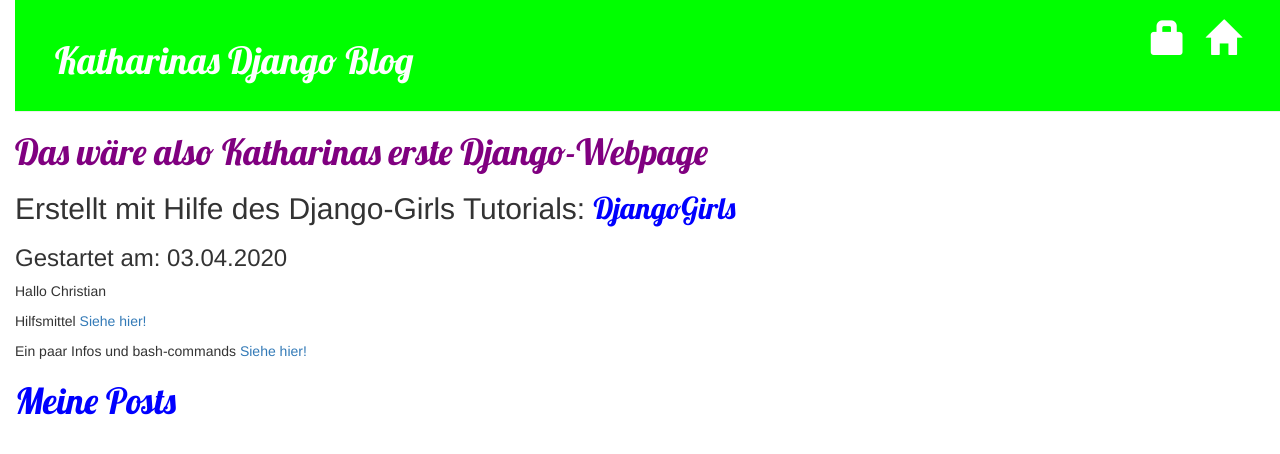
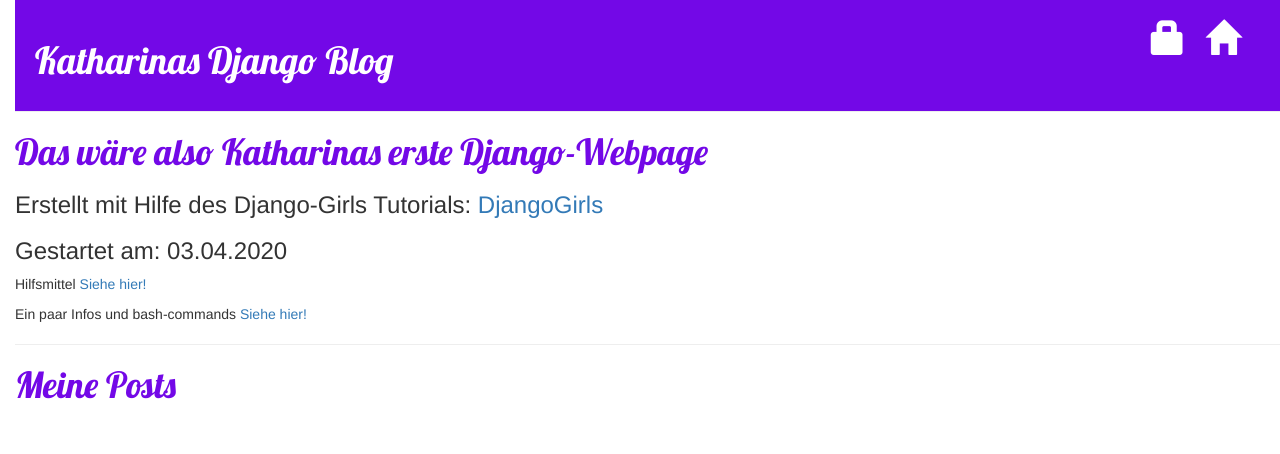
Before and after one commit to kusejkok/my-first-blog, a Django app: template blog/templates/blog/post_list.html in a window 1280 px wide. Shown: the top 454 px of the page. Run offline with Django 3.2, Linux system fonts and the light colour scheme; the template is opened without the code that fills it, so the values that code supplies are empty; some libraries are stand-ins or nearby versions.

Commit message:
some style changes

```diff
--- a/blog/static/css/blog.css
+++ b/blog/static/css/blog.css
@@ -1,8 +1,8 @@
 
 .page-header {
-    background-color: #00FF00;
+    background-color: #7308E7;
     margin-top: 0;
-    padding: 20px 20px 20px 40px;
+    padding: 20px 20px 20px 20px;
 }
 
 .page-header h1, .page-header h1 a, .page-header h1 a:visited, .page-header h1 a:active {
@@ -17,7 +17,7 @@
 }
 
 .date {
-    color: #070DBD;
+    color: #480ABB;
 }
 
 .save {
@@ -43,9 +43,14 @@
     color: #000000;
 }
 
-h1, h1 a, h2 a {
-    color: #0000FF;
+h1, h1 a {
+    color: #7308E7;
     font-family: 'Lobster';
+}
+
+h2 a {
+    color: #7308E7;
+    font-family: 'Courier New';
 }
 
 
--- a/blog/templates/blog/base.html
+++ b/blog/templates/blog/base.html
@@ -20,13 +20,14 @@
     <h1><a href="/">Katharinas Django Blog</a></h1>
 </div>
 
-<h1 style = "color:purple"> Das wäre also Katharinas erste Django-Webpage </h1>
-<h2> Erstellt mit Hilfe des Django-Girls Tutorials: <a href="https://djangogirls.org" target="_blank">DjangoGirls</a> </h2>
+<h1> Das wäre also Katharinas erste Django-Webpage </h1>
+<h3> Erstellt mit Hilfe des Django-Girls Tutorials: <a href="https://djangogirls.org" target="_blank">DjangoGirls</a> </h3>
 <h3> Gestartet am: 03.04.2020 </h3>
-<p> Hallo Christian </p>
+
 <p> Hilfsmittel <a href="/about" target="_self">Siehe hier!</a></p>
 <p> Ein paar Infos und bash-commands <a href="/terminal" target="_self">Siehe hier!</a></p>
 
+<hr>
 <h1> Meine Posts </h1>
 
 <div class="content container">
--- a/blog/templates/blog/post_list.html
+++ b/blog/templates/blog/post_list.html
@@ -2,6 +2,7 @@
 
 {% block content %}
     {% for post in posts %}
+    <hr>
         <div class="post">
             <div class="date">
                 <p>published: {{ post.published_date }}</p>
```
